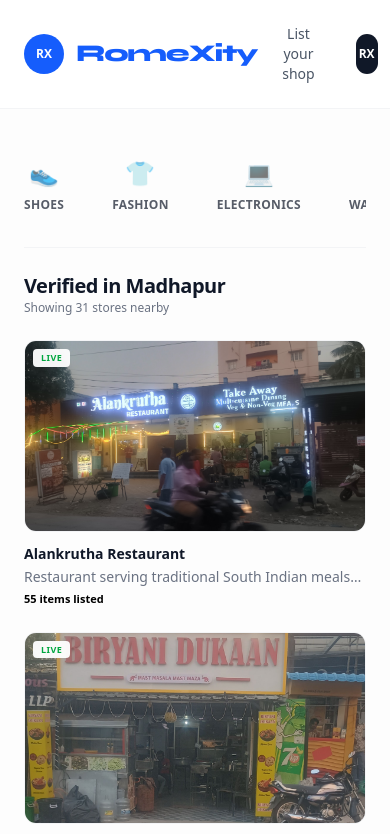
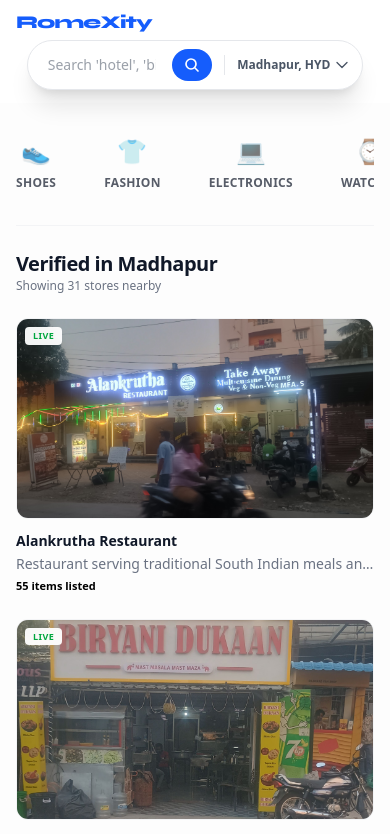
Before and after one commit to donlarj8-bot/romexity-don, a Next.js app: page / in a window 390 px wide. Shown: the top 834 px of the page. Built offline with nearby package versions, Linux system fonts and the light colour scheme.

Commit message:
navbar changes

```diff
--- a/app/page.tsx
+++ b/app/page.tsx
@@ -368,7 +368,7 @@
         syneClass={syne.className}
       />
 
-      <main className="max-w-7xl mx-auto px-6 pt-12">
+      <main className="max-w-7xl mx-auto px-4 md:px-6 pt-8 md:pt-12">
 
         {view === "home" && (
           <>
--- a/components/Navbar.jsx
+++ b/components/Navbar.jsx
@@ -3,15 +3,18 @@
 
 export default function Navbar({ setView, searchTerm, setSearchTerm, syneClass }) {
   return (
-    <header className="sticky top-0 z-50 bg-white border-b border-gray-100 px-6 py-4">
-      <div className="max-w-7xl mx-auto flex items-center justify-between">
+   <header className="sticky top-0 z-50 bg-white md:border-b border-gray-100 px-2 md:px-10 py-2 md:py-5">
+
+      {/* ---------------- LAPTOP VIEW (UNCHANGED) ---------------- */}
+      <div className="hidden md:flex max-w-7xl mx-auto items-center justify-between">
 
         {/* Logo Section */}
         <div className="flex items-center gap-3 cursor-pointer" onClick={() => setView("home")}>
-          <div className="w-10 h-10 bg-blue-600 rounded-full flex items-center justify-center text-white font-black text-xs">
+          <div className="w-10 h-10 md:w-14 md:h-14 bg-blue-600 rounded-full flex items-center justify-center text-white font-black text-xs md:text-base">
             RX
           </div>
-          <div className={`${syneClass} text-2xl tracking-tighter text-blue-600`}>
+
+          <div className={`${syneClass} text-sm md:text-2xl tracking-tighter text-blue-600 font-bold`}>
             RomeXity
           </div>
         </div>
@@ -19,10 +22,43 @@
         <SearchBar searchTerm={searchTerm} setSearchTerm={setSearchTerm} />
 
         <div className="flex items-center gap-4">
-          <button className="text-sm font-medium px-4 py-2 hover:bg-gray-50 rounded-full text-gray-600">List your shop</button>
-          <div className="w-10 h-10 bg-gray-900 rounded-full flex items-center justify-center text-white text-xs font-bold">RX</div>
+         <button className="text-sm md:text-lg font-medium px-4 md:px-6 py-2 md:py-3 hover:bg-gray-50 rounded-full text-gray-600">
+            List your shop
+          </button>
+
+          <div className="w-10 h-10 md:w-14 md:h-14 bg-gray-900 rounded-full flex items-center justify-center text-white text-xs md:text-base font-bold">
+            RX
+          </div>
         </div>
+
       </div>
+
+
+      {/* ---------------- MOBILE VIEW ---------------- */}
+      <div className="md:hidden max-w-7xl mx-auto">
+
+        {/* Logo */}
+        <div className="flex justify-start px-2">
+          <div
+            className={`${syneClass} text-lg tracking-tighter text-blue-600 cursor-pointer`}
+            onClick={() => setView("home")}
+          >
+            RomeXity
+          </div>
+        </div>
+
+        {/* Search */}
+        <div className="mt-1 mb-[5px] flex justify-center">
+          <SearchBar
+            searchTerm={searchTerm}
+            setSearchTerm={setSearchTerm}
+          />
+        </div>
+
+
+
+      </div>
+
     </header>
   );
 }
--- a/components/SearchBar.jsx
+++ b/components/SearchBar.jsx
@@ -2,30 +2,42 @@
 
 export default function SearchBar({ searchTerm, setSearchTerm }) {
   return (
-    <div className="hidden md:flex flex-grow max-w-2xl mx-12">
-      <div className="flex w-full items-center bg-white border border-gray-200 rounded-full py-3 px-4 shadow-sm hover:shadow-md transition-all">
+    <div className="w-[90%] md:w-[700px] max-w-3xl">
+      <div className="flex flex-nowrap items-center bg-white border border-gray-200 rounded-full py-2 md:py-3 px-3 md:px-4 shadow-xl">
+
+        {/* Input */}
         <input
           type="text"
           placeholder="Search 'hotel', 'biriyani'..."
-          className="flex-grow bg-transparent outline-none text-sm text-gray-700 px-4"
+          className="flex-1 min-w-0 bg-transparent outline-none text-sm text-gray-700 px-2 md:px-4"
           value={searchTerm}
           onChange={(e) => setSearchTerm(e.target.value)}
         />
 
-        <button className="bg-blue-600 hover:bg-blue-700 text-white px-6 py-2.5 rounded-full flex items-center gap-2 transition-colors">
+        {/* Search button */}
+        <button className="bg-blue-600 hover:bg-blue-700 text-white px-3 md:px-4 py-2 md:py-2.5 rounded-full flex items-center justify-center gap-2 ml-2 flex-shrink-0">
           <svg xmlns="http://www.w3.org/2000/svg" fill="none" viewBox="0 0 24 24" strokeWidth={2.5} stroke="currentColor" className="w-4 h-4">
             <path strokeLinecap="round" strokeLinejoin="round" d="m21 21-5.197-5.197m0 0A7.5 7.5 0 1 0 5.196 5.196a7.5 7.5 0 0 0 10.607 10.607Z" />
           </svg>
-          <span className="text-sm font-bold">Search</span>
+
+          {/* hide text on small screens */}
+          <span className="hidden md:inline text-xs md:text-sm font-bold">
+            Search
+          </span>
         </button>
-        <div className="h-4 w-[1px] bg-gray-200 mx-4"></div>
 
-        <button className="text-sm font-semibold text-gray-500 hover:text-black flex items-center gap-2 pr-2 whitespace-nowrap">
+        {/* divider */}
+        <div className="h-5 w-[1px] bg-gray-200 mx-3"></div>
+
+        {/* location */}
+        <button className="flex items-center gap-1 text-xs md:text-sm font-semibold text-gray-600 whitespace-nowrap flex-shrink-0">
           <span>Madhapur, HYD</span>
+
           <svg xmlns="http://www.w3.org/2000/svg" fill="none" viewBox="0 0 24 24" strokeWidth={2} stroke="currentColor" className="w-4 h-4">
             <path strokeLinecap="round" strokeLinejoin="round" d="M19.5 8.25l-7.5 7.5-7.5-7.5" />
           </svg>
         </button>
+
       </div>
     </div>
   );
```
